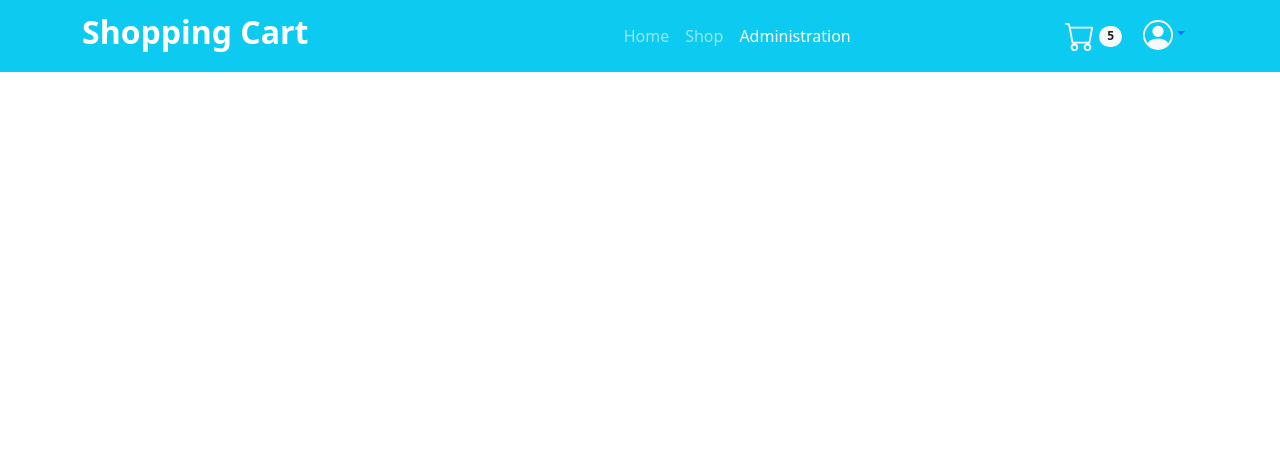
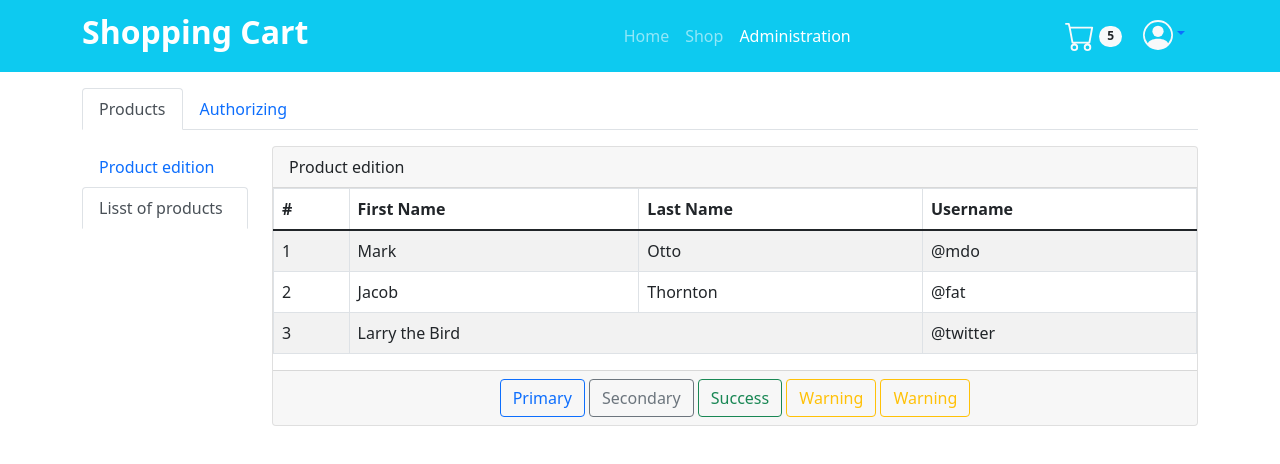
Before and after one commit to vietnguyenphuoc/client, a React (Create React App) app: page /admin/product/list in a window 1280 px wide. Shown: the top 464 px of the page. Built offline with nearby package versions, Linux system fonts and the light colour scheme.

Commit message:
update 10/07/2022

```diff
--- a/package.json
+++ b/package.json
@@ -6,6 +6,7 @@
     "@testing-library/jest-dom": "^5.16.4",
     "@testing-library/react": "^13.3.0",
     "@testing-library/user-event": "^13.5.0",
+    "axios": "^0.27.2",
     "bootstrap": "^5.1.3",
     "react": "^18.2.0",
     "react-bootstrap": "^2.4.0",
--- a/src/App.js
+++ b/src/App.js
@@ -9,6 +9,8 @@ import Cart from "./components/Cart";
 import Admin from "./components/Admin";
 import Products from "./components/Products";
 import Authorizing from "./components/Authorizing";
+import Listproduct from "./components/Listproduct";
+import Editproduct from "./components/Editproduct";
 
 function App() {
   return (
@@ -21,11 +23,13 @@ function App() {
           <Route path="shop" element={<Shop />} />
           <Route path="cart" element={<Cart />} />
           <Route path="admin" element={<Admin />}>
-            <Route path="product" element={<Products />} />
+            <Route path="product" element={<Products />}>
+              <Route path="edit" element={<Editproduct />} />
+              <Route path="list" element={<Listproduct />} />
+            </Route>
             <Route path="unauthorized" element={<Authorizing />} />
           </Route>
         </Routes>
-
       </Container>
     </>
   );
--- a/src/components/Admin.jsx
+++ b/src/components/Admin.jsx
@@ -1,20 +1,15 @@
 import { Nav } from "react-bootstrap";
-import { Outlet } from "react-router-dom";
+import { NavLink, Outlet } from "react-router-dom";
 
 const Admin = () => {
   return (
     <>
-      <Nav variant="tabs" defaultActiveKey="/home" className="mt-3">
+      <Nav variant="tabs" className="mt-3">
         <Nav.Item>
-          <Nav.Link eventKey="/product">Active</Nav.Link>
+          <Nav.Link as={NavLink} to="product" className={({ isActive }) => isActive? "active": ''}>Products</Nav.Link>
         </Nav.Item>
         <Nav.Item>
-          <Nav.Link eventKey="/unauthorized">Option 2</Nav.Link>
-        </Nav.Item>
-        <Nav.Item>
-          <Nav.Link eventKey="disabled" disabled>
-            Disabled
-          </Nav.Link>
+          <Nav.Link as={NavLink} to="unauthorized" className={({ isActive }) => isActive? "active": ''}>Authorizing</Nav.Link>
         </Nav.Item>
       </Nav>
       <Outlet />
--- /dev/null
+++ b/src/components/Editproduct.jsx
@@ -0,0 +1,62 @@
+import { Button, Card, Col, Form, Image, Row } from "react-bootstrap";
+
+const Editproduct = () => {
+  return (
+    <>
+      <Card>
+        <Card.Header>Product edition</Card.Header>
+        <Card.Body>
+          <Form className="mt-4">
+            <Row>
+              <Col>
+                <Image
+                  fluid
+                  src="https://static.remove.bg/remove-bg-web/5c20d2ecc9ddb1b6c85540a333ec65e2c616dbbd/assets/start_remove-c851bdf8d3127a24e2d137a55b1b427378cd17385b01aec6e59d5d4b5f39d2ec.png"
+                />
+              </Col>
+              <Col>
+                <Form.Group
+                  className="mb-4"
+                  controlId="exampleForm.ControlInput1"
+                >
+                  <Form.Label>Name</Form.Label>
+                  <Form.Control />
+                  <Form.Label>Image</Form.Label>
+                  <Form.Control type="file" />
+                  <Form.Label>Create Date</Form.Label>
+                  <Form.Control type="date" />
+                </Form.Group>
+              </Col>
+              <Col>
+                <Form.Group
+                  className="mb-3"
+                  controlId="exampleForm.ControlInput1"
+                >
+                  <Form.Label>Price</Form.Label>
+                  <Form.Control />
+                  <Form.Label>Category</Form.Label>
+                  <Form.Select aria-label="Default select example">
+                    <option>Open this select menu</option>
+                    <option value="1">One</option>
+                    <option value="2">Two</option>
+                    <option value="3">Three</option>
+                  </Form.Select>
+                  <Form.Label>Available</Form.Label>
+                  <Form.Control />
+                </Form.Group>
+              </Col>
+            </Row>
+          </Form>
+        </Card.Body>
+        <Card.Footer className="text-center">
+          <Button variant="outline-primary">Primary</Button>{" "}
+          <Button variant="outline-secondary">Secondary</Button>{" "}
+          <Button variant="outline-success">Success</Button>{" "}
+          <Button variant="outline-warning">Warning</Button>{" "}
+        </Card.Footer>
+      </Card>
+    </>
+  );
+};
+
+export default Editproduct;
--- /dev/null
+++ b/src/components/Listproduct.jsx
@@ -0,0 +1,47 @@
+import { Button, Card, Table } from "react-bootstrap";
+
+const Listproduct = () => {
+  return (
+    <Card>
+      <Card.Header>Product edition</Card.Header>
+        <Table striped bordered hover>
+          <thead>
+            <tr>
+              <th>#</th>
+              <th>First Name</th>
+              <th>Last Name</th>
+              <th>Username</th>
+            </tr>
+          </thead>
+          <tbody>
+            <tr>
+              <td>1</td>
+              <td>Mark</td>
+              <td>Otto</td>
+              <td>@mdo</td>
+            </tr>
+            <tr>
+              <td>2</td>
+              <td>Jacob</td>
+              <td>Thornton</td>
+              <td>@fat</td>
+            </tr>
+            <tr>
+              <td>3</td>
+              <td colSpan={2}>Larry the Bird</td>
+              <td>@twitter</td>
+            </tr>
+          </tbody>
+        </Table>
+        <Card.Footer className="text-center">
+          <Button variant="outline-primary">Primary</Button>{" "}
+          <Button variant="outline-secondary">Secondary</Button>{" "}
+          <Button variant="outline-success">Success</Button>{" "}
+          <Button variant="outline-warning">Warning</Button>{" "}
+          <Button variant="outline-warning">Warning</Button>{" "}
+        </Card.Footer>
+    </Card>
+  );
+};
+
+export default Listproduct;
--- a/src/components/Products.jsx
+++ b/src/components/Products.jsx
@@ -1,5 +1,39 @@
+import { Col, Nav, Row, Table } from "react-bootstrap";
+import { NavLink, Outlet } from "react-router-dom";
+
 const Products = () => {
-    return ( <h1>Products</h1> );
-}
+  return (
+    <>
+      <Row className="mt-3">
+        <Col xs={2}>
+          <Nav variant="tabs" className="flex-column">
+            <Nav.Item>
+              <Nav.Link
+                as={NavLink}
+                to="edit"
+                variant="tabs"
+                className={({ isActive }) => (isActive ? "fw-bold" : "")}
+              >
+                Product edition
+              </Nav.Link>
+            </Nav.Item>
+            <Nav.Item>
+              <Nav.Link
+                as={NavLink}
+                to="list"
+                className={({ isActive }) => (isActive ? "fw-bold" : "")}
+              >
+                Lisst of products
+              </Nav.Link>
+            </Nav.Item>
+          </Nav>
+        </Col>
+        <Col>
+          <Outlet/>
+        </Col>
+      </Row>
+    </>
+  );
+};
 
 export default Products;
```
Also changed, not shown: src/services/ProductService.js (added), 1 other file (tests, documents, lock files or other folders).
